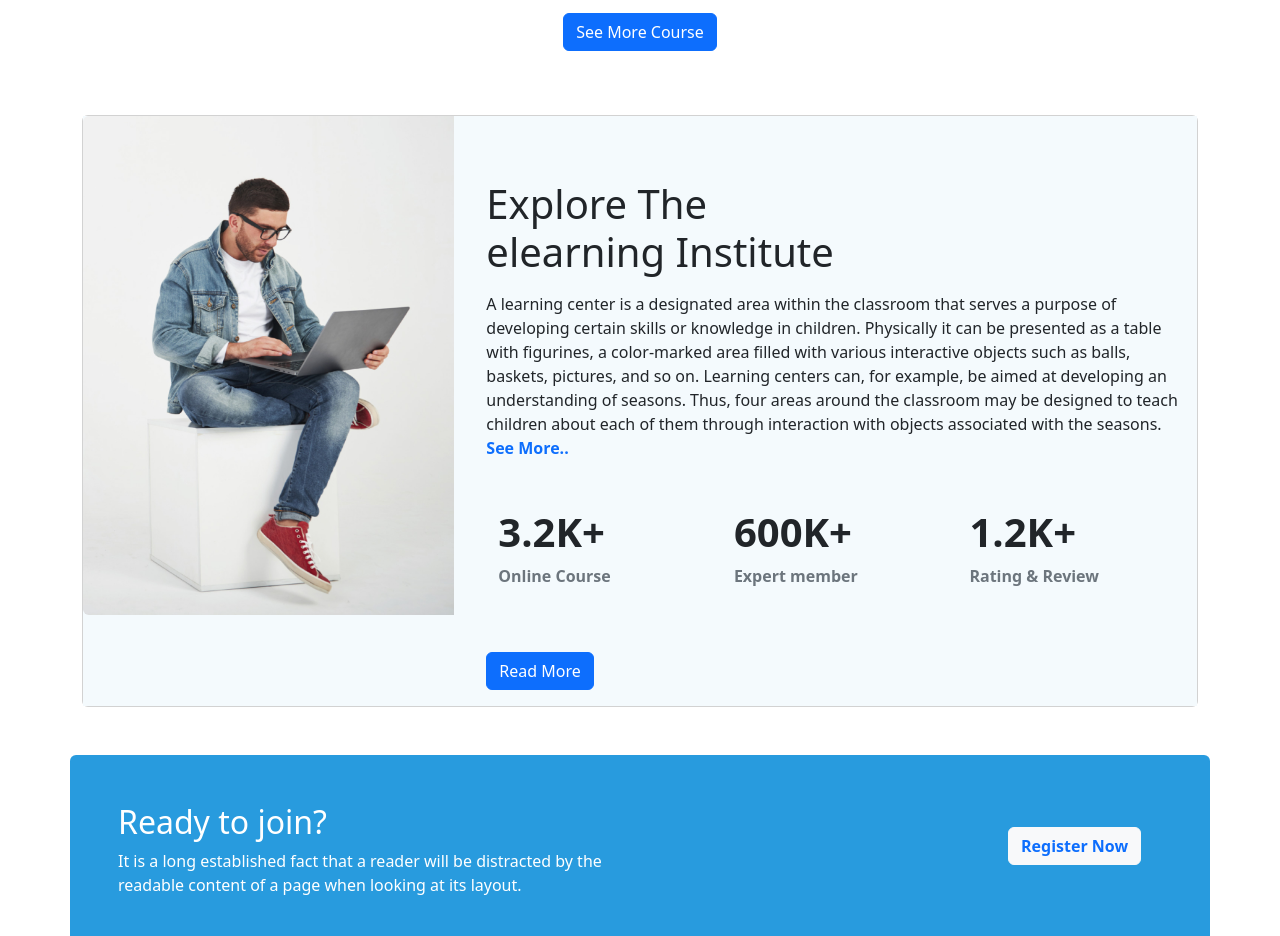
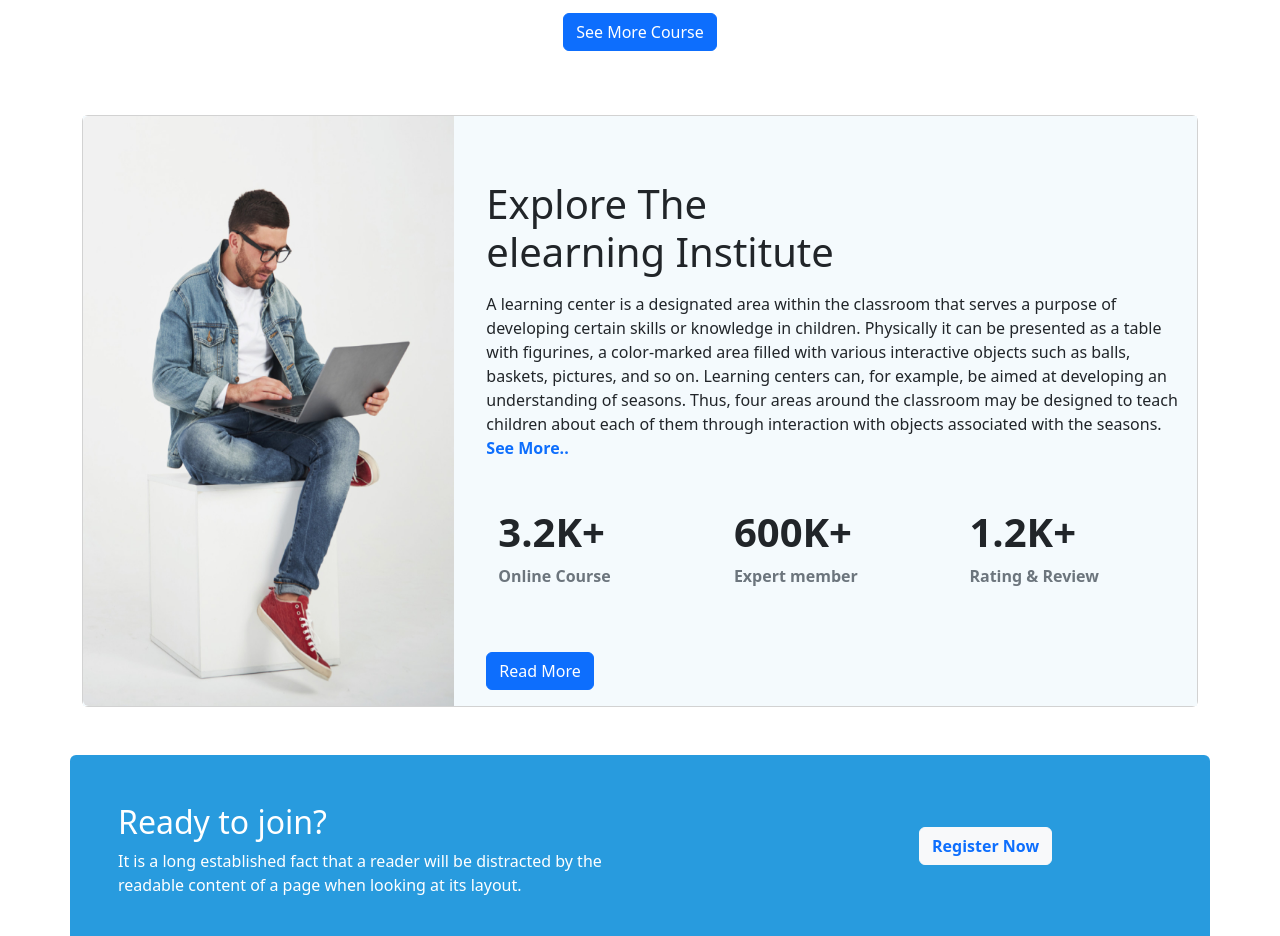
Before and after one commit to Iambijoy656/Education-website, a plain HTML site: page index.html in a window 1280 px wide. Shown: the part 1776-2712 px from the top of the page. Drawn offline with nearby package versions, Linux system fonts and the light colour scheme.

Commit message:
Full complete

```diff
--- a/index.html
+++ b/index.html
@@ -270,10 +270,10 @@
     <section class="container my-5  ">
         <div class="card mb-3 " style="max-width:0 px;">
             <div class="row g-0 Institute-bg">
-                <div class="col-md-4">
-                    <img src="images/working.png" class="img-fluid rounded-start" alt="...">
+                <div class="col-lg-4 col-md-6">
+                    <img src="images/working.png" class="img-fluid rounded-start h-100" alt="...">
                 </div>
-                <div class="col-md-8 mt-5 ">
+                <div class="col-lg-8 col-md-6 mt-5 ">
                     <div class="card-body ">
                         <div class="ms-3">
                             <h1 class="mb-3">Explore The <br> elearning Institute</h1>
@@ -318,14 +318,10 @@
 
 
     <!-- Register Section start -->
-
-
-
-
     <section class="container rounded-2 register-bg text-white p-5 my-5 registration-section ">
 
         <div class="row text-center  text-lg-start">
-            <div class="col-sm-12 col-md-12 col-lg-10 ">
+            <div class="col-sm-12 col-md-12 col-lg-9 ">
 
                 <div>
                     <h2>Ready to join?</h2>
@@ -337,7 +333,7 @@
                 </div>
 
             </div>
-            <div class="col-sm-12 col-md-12 col-lg-2 ">
+            <div class="col-sm-12 col-md-12 col-lg-3 ">
 
                 <button type="button" class="btn btn-light mt-4 fw-semibold text-primary " data-bs-toggle="modal"
                     data-bs-target="#exampleModal" data-bs-whatever="@mdo">Register Now</button>
```
